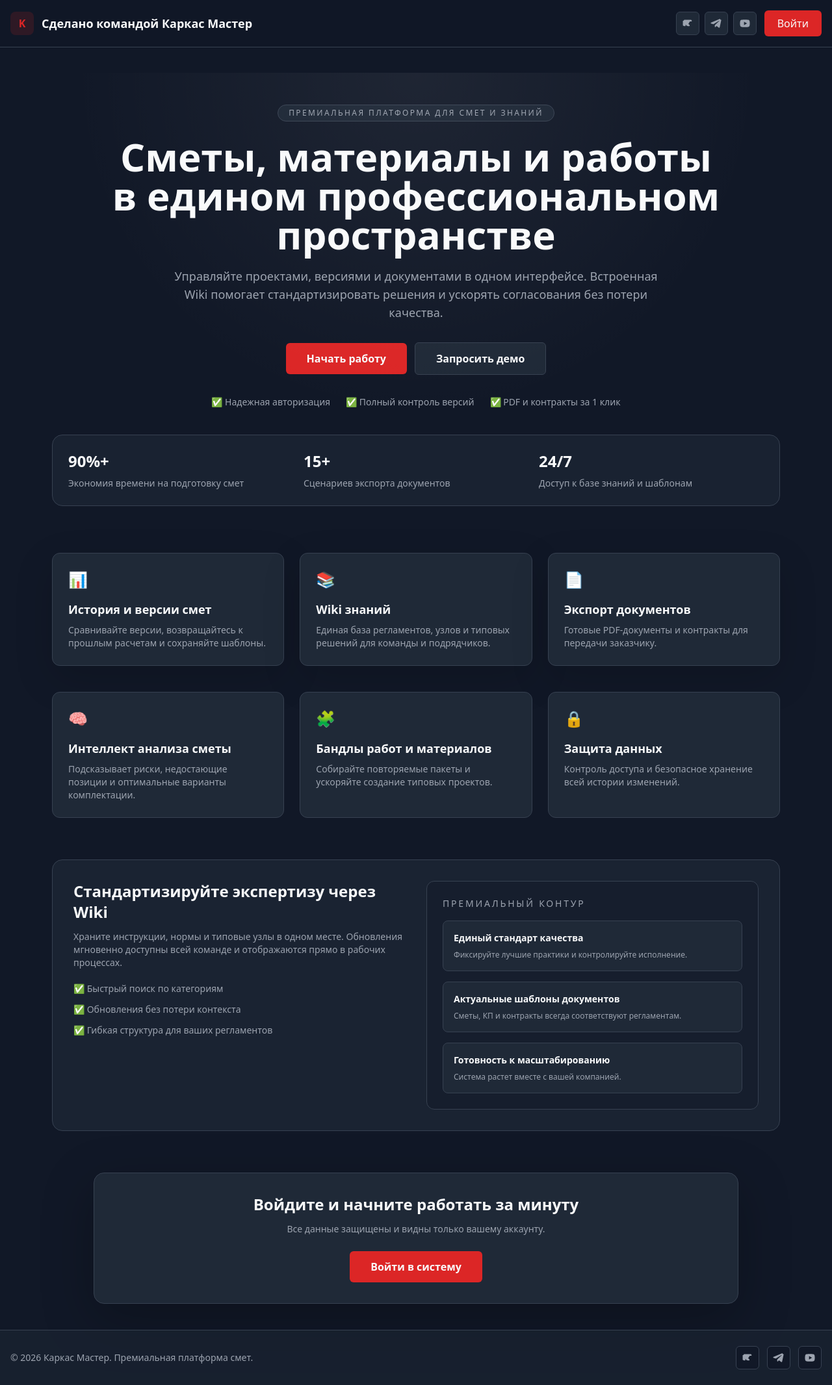
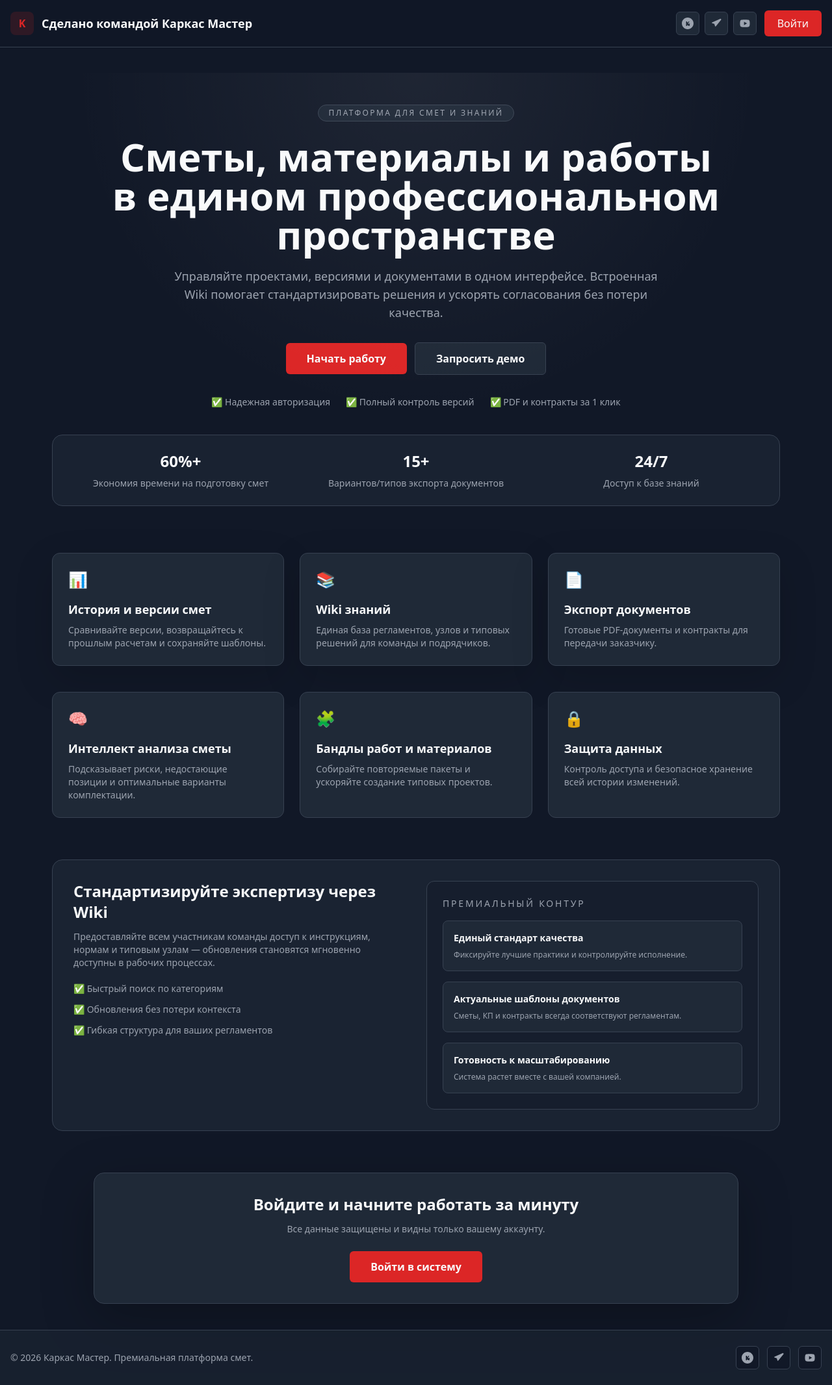
Before and after one commit to Maxxvall/KMOBN, a React (Vite) app: page / in a window 1280 px wide. Shown: the whole page at 65% size. Built offline with nearby package versions, Linux system fonts and the light colour scheme; no server answers.

Commit message:
feat: обновить иконки социальных сетей и улучшить текстовые описания на странице приземления

```diff
--- a/components/LandingPage.tsx
+++ b/components/LandingPage.tsx
@@ -30,10 +30,7 @@ const LandingPage: React.FC<LandingPageProps> = ({ onOpenLogin }) => {
                                 aria-label="ВКонтакте"
                             >
                                 <svg width="18" height="18" viewBox="0 0 24 24" aria-hidden="true" focusable="false">
-                                    <path
-                                        fill="currentColor"
-                                        d="M3.5 6.5c.2-1.2 1.2-2 2.4-2h12.2c1.2 0 2.2.8 2.4 2 .1.9-.5 1.6-1.4 1.6h-1.9c-.7 0-1.1.2-1.4.8-.5 1.1-1.2 2.3-2.1 3.3-.4.5-.5.7 0 1.2.4.4 1.7 1.6 2.3 2.6.4.7.1 1.5-.8 1.5h-2.7c-.8 0-1.3-.2-1.9-.8-.9-.9-1.8-2.1-2.4-3.2-.2-.4-.5-.4-.5 0v2.4c0 1-.3 1.6-1.2 1.6h-1.4c-.8 0-1.3-.4-1.3-1.4V8.1c0-1.2.6-1.6 1.3-1.6h1.4c.8 0 1.1.5 1.1 1.6v2.4c0 .5.2.6.5.2.9-1.4 1.6-2.9 2.2-4.3.3-.6.7-.9 1.4-.9h1.9c1 0 1.5.5 1.2 1.5-.4 1.2-1.5 2.9-2.4 4.3-.4.6-.4.9 0 1.4.7.8 1.6 1.7 2.4 2.6.8 1 .4 1.8-.8 1.8h-2.7c-.9 0-1.5-.3-2.1-1.1-.9-1-1.7-2.2-2.4-3.3-.2-.4-.5-.4-.5 0v2.6c0 .9-.3 1.8-1.2 1.8h-1.4c-.9 0-1.6-.6-1.6-1.7V6.5z"
-                                    />
+                                    <path fill="currentColor" d="M12 0C5.373 0 0 5.373 0 12c0 6.627 5.373 12 12 12s12-5.373 12-12C24 5.373 18.627 0 12 0zm4.406 16.5c-.145.395-.52.649-.951.649-.844 0-1.628-.205-2.38-.614-.748-.406-1.182-.72-1.58-1.03-.31-.24-.488-.317-.66-.317-.092 0-.172.06-.172.317v1.4c0 .38-.177.556-.487.556h-.888c-.384 0-.6-.227-.6-.63V8.6c0-.384.14-.544.467-.544h1.107c.28 0 .397.097.462.33.274.9.97 1.66 1.756 2.076.344.2.528.244.658.244.071 0 .163-.03.163-.316V8.6c0-.384.129-.546.46-.546h1.06c.357 0 .495.172.35.493-.96 2.35-1.99 3.7-3.18 4.56.61.084 1.4.08 2.03-.08.6-.16 1.06-.43 1.42-.8.25-.25.47-.33.66-.33.086 0 .18.03.18.31v1.37c0 .37-.13.67-.33.98z" />
                                 </svg>
                             </a>
                             <a
@@ -42,10 +39,7 @@ const LandingPage: React.FC<LandingPageProps> = ({ onOpenLogin }) => {
                                 aria-label="Telegram"
                             >
                                 <svg width="18" height="18" viewBox="0 0 24 24" aria-hidden="true" focusable="false">
-                                    <path
-                                        fill="currentColor"
-                                        d="M20.5 4.6c.9-.4 1.8.4 1.5 1.4l-3 13.9c-.2.9-1.2 1.2-2 .7l-4.4-3.2-2.1 2c-.2.2-.5.3-.8.3-.1 0-.2 0-.3-.1-.3-.1-.5-.4-.5-.8v-3.3l9.2-8.5c.4-.4 0-.5-.5-.2l-11.4 7-4.9-1.6c-.9-.3-.9-1.6 0-1.9l18.2-7.7z"
-                                    />
+                                    <path fill="currentColor" d="M21.6 3.4c-.2-.8-.9-1.2-1.6-.9L3.4 10.1c-.7.3-.7 1.2.1 1.5l4.5 1.4 1.4 4.5c.3.8 1.1 1 1.6.6L21.6 5.1c.6-.5.7-1.2.4-1.7z" />
                                 </svg>
                             </a>
                             <a
@@ -77,7 +71,7 @@ const LandingPage: React.FC<LandingPageProps> = ({ onOpenLogin }) => {
                     <div className="pointer-events-none absolute inset-0 bg-[radial-gradient(circle_at_top,_rgba(255,255,255,0.06),_transparent_55%)]" />
                     <div className="mx-auto max-w-6xl px-4 pb-14 pt-12 text-center">
                         <p className="mx-auto inline-flex items-center gap-2 rounded-full border border-border bg-surface/80 px-4 py-1 text-xs uppercase tracking-[0.2em] text-text-secondary">
-                            Премиальная платформа для смет и знаний
+                            Платформа для смет и знаний
                         </p>
                         <h1 className="mt-6 text-4xl font-semibold leading-tight sm:text-5xl lg:text-6xl">
                             Сметы, материалы и работы
@@ -109,18 +103,18 @@ const LandingPage: React.FC<LandingPageProps> = ({ onOpenLogin }) => {
                             <span className="inline-flex items-center gap-2">✅ Полный контроль версий</span>
                             <span className="inline-flex items-center gap-2">✅ PDF и контракты за 1 клик</span>
                         </div>
-                        <div className="mt-10 grid gap-4 rounded-2xl border border-border bg-surface/60 px-6 py-6 text-left sm:grid-cols-3">
-                            <div>
-                                <div className="text-2xl font-semibold text-text-primary">90%+</div>
+                        <div className="mt-10 grid gap-4 rounded-2xl border border-border bg-surface/60 px-6 py-6 text-center sm:grid-cols-3">
+                            <div className="flex flex-col items-center">
+                                <div className="text-2xl font-semibold text-text-primary">60%+</div>
                                 <p className="mt-2 text-sm text-text-secondary">Экономия времени на подготовку смет</p>
                             </div>
-                            <div>
+                            <div className="flex flex-col items-center">
                                 <div className="text-2xl font-semibold text-text-primary">15+</div>
-                                <p className="mt-2 text-sm text-text-secondary">Сценариев экспорта документов</p>
+                                <p className="mt-2 text-sm text-text-secondary">Вариантов/типов экспорта документов</p>
                             </div>
-                            <div>
+                            <div className="flex flex-col items-center">
                                 <div className="text-2xl font-semibold text-text-primary">24/7</div>
-                                <p className="mt-2 text-sm text-text-secondary">Доступ к базе знаний и шаблонам</p>
+                                <p className="mt-2 text-sm text-text-secondary">Доступ к базе знаний</p>
                             </div>
                         </div>
                     </div>
@@ -167,8 +161,8 @@ const LandingPage: React.FC<LandingPageProps> = ({ onOpenLogin }) => {
                         <div>
                             <h3 className="text-2xl font-semibold">Стандартизируйте экспертизу через Wiki</h3>
                             <p className="mt-3 text-sm text-text-secondary">
-                                Храните инструкции, нормы и типовые узлы в одном месте. Обновления мгновенно доступны всей
-                                команде и отображаются прямо в рабочих процессах.
+                                Предоставляйте всем участникам команды доступ к инструкциям, нормам и типовым узлам —
+                                обновления становятся мгновенно доступны в рабочих процессах.
                             </p>
                             <div className="mt-5 space-y-3 text-sm text-text-secondary">
                                 <div className="flex items-start gap-2">✅ Быстрый поиск по категориям</div>
@@ -221,10 +215,7 @@ const LandingPage: React.FC<LandingPageProps> = ({ onOpenLogin }) => {
                             aria-label="ВКонтакте"
                         >
                             <svg width="18" height="18" viewBox="0 0 24 24" aria-hidden="true" focusable="false">
-                                <path
-                                    fill="currentColor"
-                                    d="M3.5 6.5c.2-1.2 1.2-2 2.4-2h12.2c1.2 0 2.2.8 2.4 2 .1.9-.5 1.6-1.4 1.6h-1.9c-.7 0-1.1.2-1.4.8-.5 1.1-1.2 2.3-2.1 3.3-.4.5-.5.7 0 1.2.4.4 1.7 1.6 2.3 2.6.4.7.1 1.5-.8 1.5h-2.7c-.8 0-1.3-.2-1.9-.8-.9-.9-1.8-2.1-2.4-3.2-.2-.4-.5-.4-.5 0v2.4c0 1-.3 1.6-1.2 1.6h-1.4c-.8 0-1.3-.4-1.3-1.4V8.1c0-1.2.6-1.6 1.3-1.6h1.4c.8 0 1.1.5 1.1 1.6v2.4c0 .5.2.6.5.2.9-1.4 1.6-2.9 2.2-4.3.3-.6.7-.9 1.4-.9h1.9c1 0 1.5.5 1.2 1.5-.4 1.2-1.5 2.9-2.4 4.3-.4.6-.4.9 0 1.4.7.8 1.6 1.7 2.4 2.6.8 1 .4 1.8-.8 1.8h-2.7c-.9 0-1.5-.3-2.1-1.1-.9-1-1.7-2.2-2.4-3.3-.2-.4-.5-.4-.5 0v2.6c0 .9-.3 1.8-1.2 1.8h-1.4c-.9 0-1.6-.6-1.6-1.7V6.5z"
-                                />
+                                <path fill="currentColor" d="M12 0C5.373 0 0 5.373 0 12c0 6.627 5.373 12 12 12s12-5.373 12-12C24 5.373 18.627 0 12 0zm4.406 16.5c-.145.395-.52.649-.951.649-.844 0-1.628-.205-2.38-.614-.748-.406-1.182-.72-1.58-1.03-.31-.24-.488-.317-.66-.317-.092 0-.172.06-.172.317v1.4c0 .38-.177.556-.487.556h-.888c-.384 0-.6-.227-.6-.63V8.6c0-.384.14-.544.467-.544h1.107c.28 0 .397.097.462.33.274.9.97 1.66 1.756 2.076.344.2.528.244.658.244.071 0 .163-.03.163-.316V8.6c0-.384.129-.546.46-.546h1.06c.357 0 .495.172.35.493-.96 2.35-1.99 3.7-3.18 4.56.61.084 1.4.08 2.03-.08.6-.16 1.06-.43 1.42-.8.25-.25.47-.33.66-.33.086 0 .18.03.18.31v1.37c0 .37-.13.67-.33.98z" />
                             </svg>
                         </a>
                         <a
@@ -233,10 +224,7 @@ const LandingPage: React.FC<LandingPageProps> = ({ onOpenLogin }) => {
                             aria-label="Telegram"
                         >
                             <svg width="18" height="18" viewBox="0 0 24 24" aria-hidden="true" focusable="false">
-                                <path
-                                    fill="currentColor"
-                                    d="M20.5 4.6c.9-.4 1.8.4 1.5 1.4l-3 13.9c-.2.9-1.2 1.2-2 .7l-4.4-3.2-2.1 2c-.2.2-.5.3-.8.3-.1 0-.2 0-.3-.1-.3-.1-.5-.4-.5-.8v-3.3l9.2-8.5c.4-.4 0-.5-.5-.2l-11.4 7-4.9-1.6c-.9-.3-.9-1.6 0-1.9l18.2-7.7z"
-                                />
+                                <path fill="currentColor" d="M21.6 3.4c-.2-.8-.9-1.2-1.6-.9L3.4 10.1c-.7.3-.7 1.2.1 1.5l4.5 1.4 1.4 4.5c.3.8 1.1 1 1.6.6L21.6 5.1c.6-.5.7-1.2.4-1.7z" />
                             </svg>
                         </a>
                         <a
```
